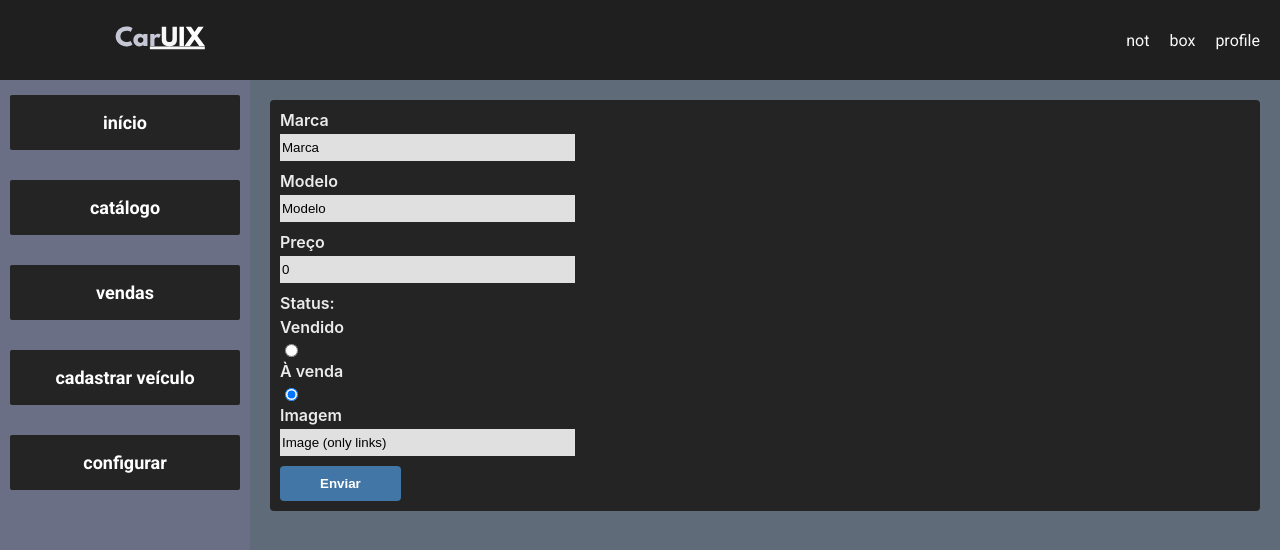
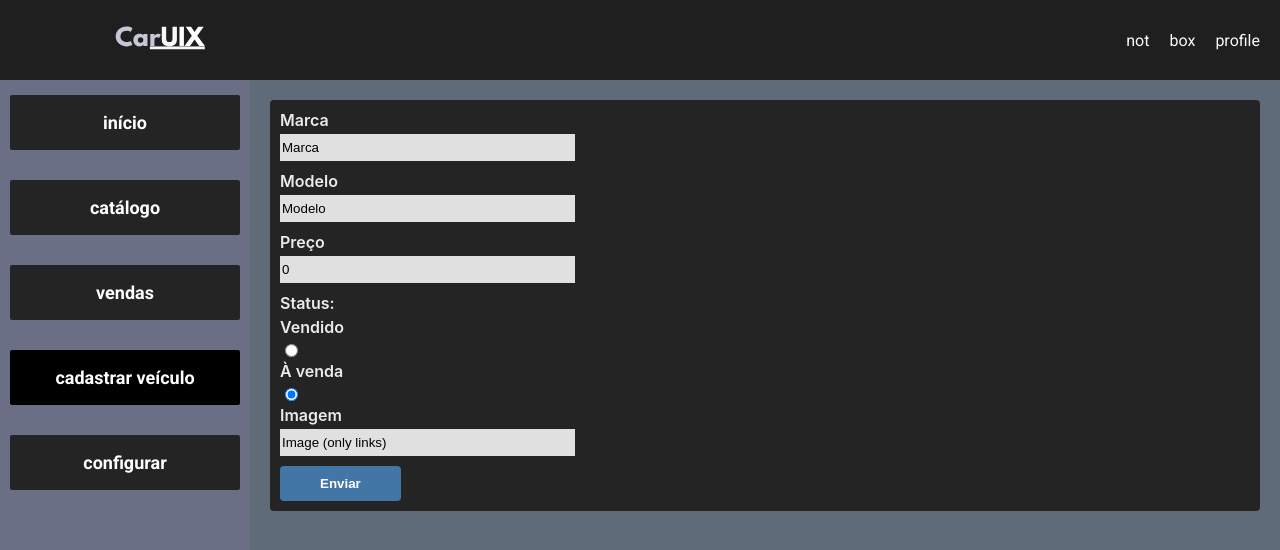
Before and after one commit to Gabriel-Te/caruix, a React (Create React App) app: page /createvehicle in a window 1280 px wide. Shown: the top 550 px of the page. Built offline with nearby package versions, Linux system fonts and the light colour scheme.

Commit message:
trying adapt the charts corretly

```diff
--- a/src/components/DoughnutChart.js
+++ b/src/components/DoughnutChart.js
@@ -1,5 +1,5 @@
 import { Doughnut } from 'react-chartjs-2'
-import { Chart as ChartJS, Tooltip, Legend, ArcElement, Title, animator } from 'chart.js'
+import { Chart as ChartJS, Tooltip, Legend, ArcElement, Title,} from 'chart.js'
 
 ChartJS.register(Tooltip, Legend, ArcElement, Title);
 
@@ -20,7 +20,7 @@ function DoughnutChart(props) {
     }
 
     const options = {
-        maintainAspectRatio: false,
+        maintainAspectRatio: true,
         responsive: true,
         animation: {
             duration: 0
@@ -31,7 +31,7 @@ function DoughnutChart(props) {
                 labels : {
                     color: '#FFF',
                     font: {
-                        size: "20%"
+                        size:18
                     }
                 },
             },
@@ -40,7 +40,7 @@ function DoughnutChart(props) {
                 text: "Veículos Disponíveis vs Vendidos",
                 color: "#FFF",
                 font:{
-                    size: "25%"
+                    size: 18
                 }
             }
         }
--- a/src/layouts/Nav.js
+++ b/src/layouts/Nav.js
@@ -1,20 +1,17 @@
-import { useState } from 'react'
-import {NavLink} from 'react-router-dom'
+import {NavLink, useLocation} from 'react-router-dom'
 import styles from './Nav.module.css'
 
 function Nav() {
-    const [active, setActive] = useState("")
-    const handleClick = (item) => {
-        setActive(item)
-    }
+    const location = useLocation()
+    const activePath = location.pathname
 
     return (
         <nav>
-            <NavLink className={active === "/" ? `${styles.links} ${styles.active}` : styles.links} to="/" onClick={() => handleClick("/")}>início</NavLink>
-            <NavLink className={active === "/catalog" ? `${styles.links} ${styles.active}` : styles.links} to="/catalog" onClick={() => handleClick("/catalog")}>catálogo</NavLink>
-            <NavLink className={active === "/vendas" ? `${styles.links} ${styles.active}` : styles.links} to="/vendas" onClick={() => handleClick("/vendas")}>vendas</NavLink>
-            <NavLink className={active === "/createvehicle" ? `${styles.links} ${styles.active}` : styles.links} to="/createvehicle" onClick={() => handleClick("/createvehicle")}>cadastrar veículo</NavLink>
-            <NavLink className={active === "/configurar" ? `${styles.links} ${styles.active}` : styles.links} to="/configurar" onClick={() => handleClick("/configurar")}>configurar</NavLink>
+            <NavLink className={activePath === "/" ? `${styles.links} ${styles.activePath}` : styles.links} to="/" >início</NavLink>
+            <NavLink className={activePath === "/catalog" ? `${styles.links} ${styles.activePath}` : styles.links} to="/catalog" >catálogo</NavLink>
+            <NavLink className={activePath === "/vendas" ? `${styles.links} ${styles.activePath}` : styles.links} to="/vendas" >vendas</NavLink>
+            <NavLink className={activePath === "/createvehicle" ? `${styles.links} ${styles.activePath}` : styles.links} to="/createvehicle" >cadastrar veículo</NavLink>
+            <NavLink className={activePath === "/configurar" ? `${styles.links} ${styles.activePath}` : styles.links} to="/configurar" >configurar</NavLink>
         </nav>
     )
 }
--- a/src/layouts/Nav.module.css
+++ b/src/layouts/Nav.module.css
@@ -4,7 +4,8 @@
 nav {
     display: flex;
     flex-direction: column;
-    width: 250px;
+    min-width: 250px;
+    max-width: 250px;
     background-color: #6a6f85;
 }
 
@@ -22,7 +23,7 @@ nav {
     border-radius: 2px;
 }
 
-.links.active{
+.links.activePath{
     color: rgb(255, 255, 255);
     background-color: rgb(0, 0, 0);
 }
--- a/src/pages/Home.js
+++ b/src/pages/Home.js
@@ -55,7 +55,6 @@ function Home() {
           <DoughnutChart labels={["À venda:", "Vendidos:",]} data={[sell, sold]} backgroundColor={["#343F66", "#AEBAE6"]} />
         </div>
         <div className={styles.item100}>
-          <DoughnutChart labels={["À venda:", "Vendidos:",]} data={[sell, sold]} backgroundColor={["#343F66", "#AEBAE6"]} />
         </div>
       </div>
     </div>
--- a/src/pages/Home.module.css
+++ b/src/pages/Home.module.css
@@ -12,16 +12,18 @@
 }
 
 .item50 {
-    height: 400px;
+    display: flex;
+    justify-content: center;
+    align-items: center;
     background-color: #242424;
-    padding: 10px;
 }
 
 .item100 {
+    display: flex;
+    justify-content: center;
+    align-items: center;
     grid-column: span 2;
-    height: 400px;
     background-color: #242424;
-    padding: 10px;
 }
 
 .box::-webkit-scrollbar {
```
